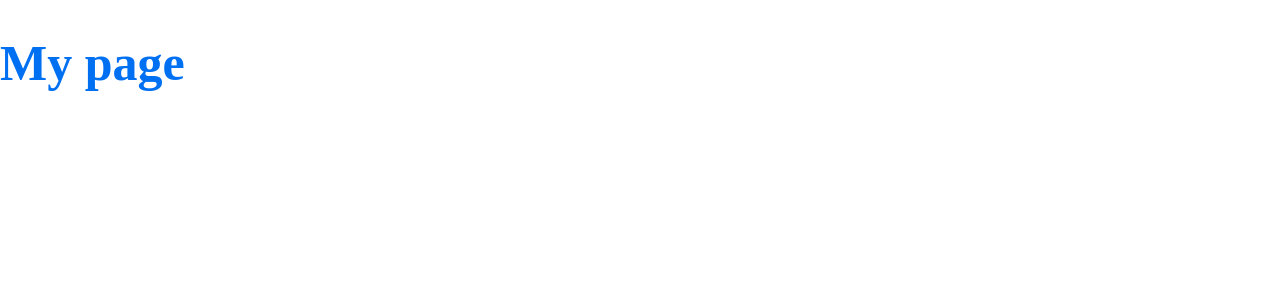
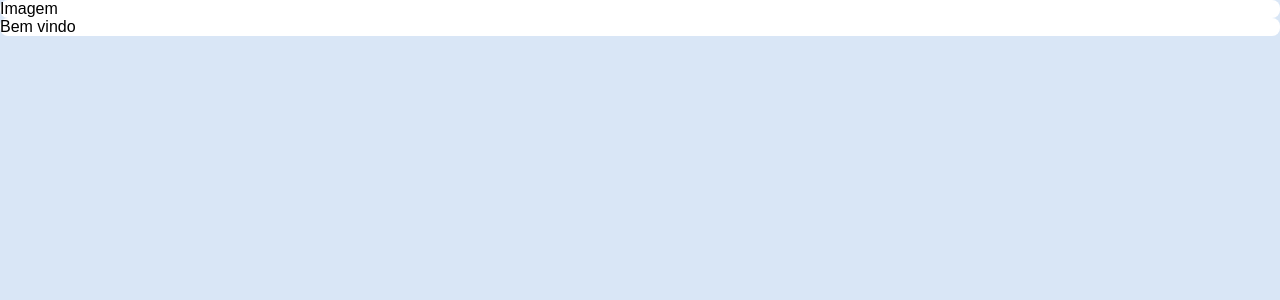
Before and after one commit to gab618/alurakut, a Next.js app: page / in a window 1280 px wide. Shown: the top 300 px of the page. Built offline with nearby package versions, Linux system fonts and the light colour scheme.

Commit message:
global styles

```diff
--- a/pages/_app.js
+++ b/pages/_app.js
@@ -1,18 +1,29 @@
-import { createGlobalStyle, ThemeProvider } from 'styled-components'
+import { createGlobalStyle, ThemeProvider } from "styled-components";
 
 const GlobalStyle = createGlobalStyle`
-  body {
+  * {
     margin: 0;
     padding: 0;
     box-sizing: border-box;
   }
-`
+
+  body {
+    background: #d9e6f6;
+    font-family: sans-serif;
+  }
+
+  #__next {
+    display: flex;
+    min-height: 100vh;
+    flex-direction: column;
+  }
+`;
 
 const theme = {
   colors: {
-    primary: '#0070f3',
+    primary: "red",
   },
-}
+};
 
 export default function App({ Component, pageProps }) {
   return (
@@ -22,5 +33,5 @@ export default function App({ Component, pageProps }) {
         <Component {...pageProps} />
       </ThemeProvider>
     </>
-  )
+  );
 }
--- a/pages/index.js
+++ b/pages/index.js
@@ -1,10 +1,19 @@
-import styled from 'styled-components'
+import styled from "styled-components";
 
 const Title = styled.h1`
   font-size: 50px;
   color: ${({ theme }) => theme.colors.primary};
-`
+`;
+const Box = styled.div`
+  background: #ffffff;
+  border-radius: 8px;
+`;
 
 export default function Home() {
-  return <Title>My page</Title>
+  return (
+    <main>
+      <Box>Imagem</Box>
+      <Box>Bem vindo</Box>
+    </main>
+  );
 }
```
